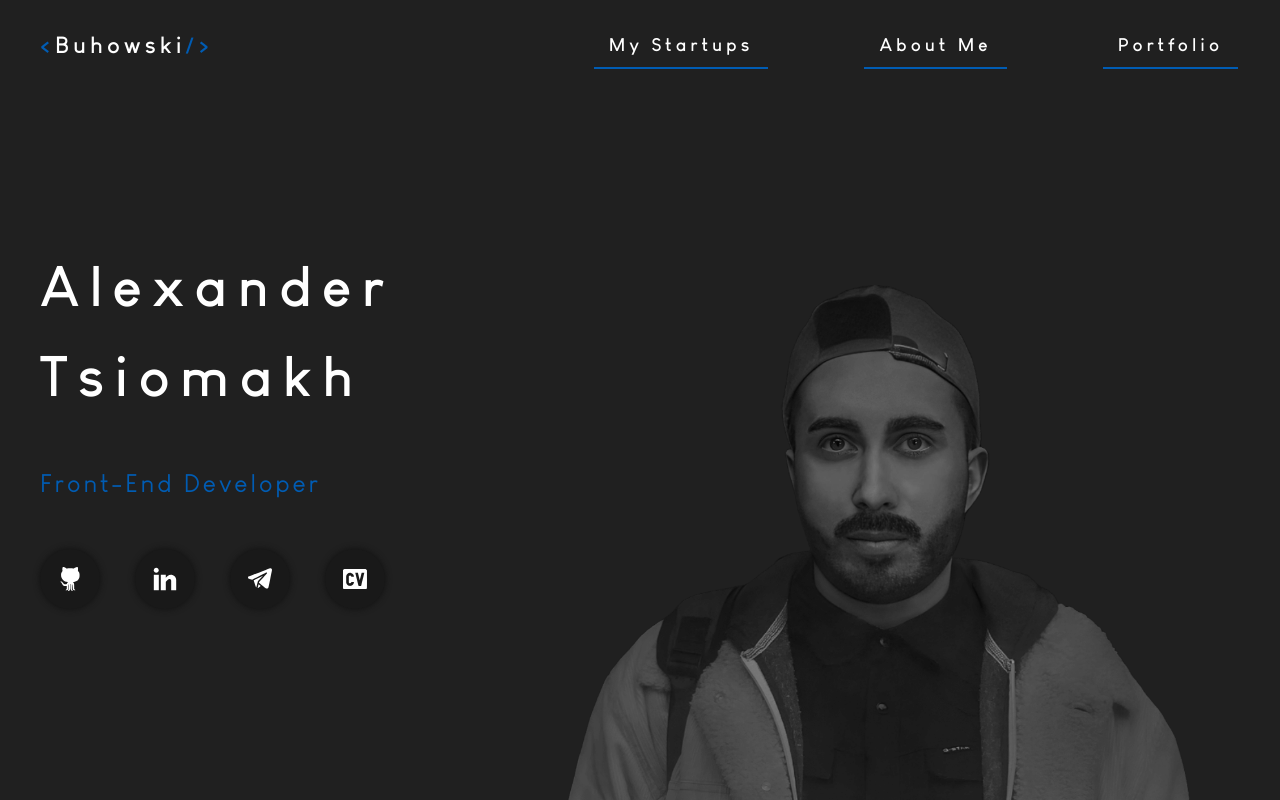
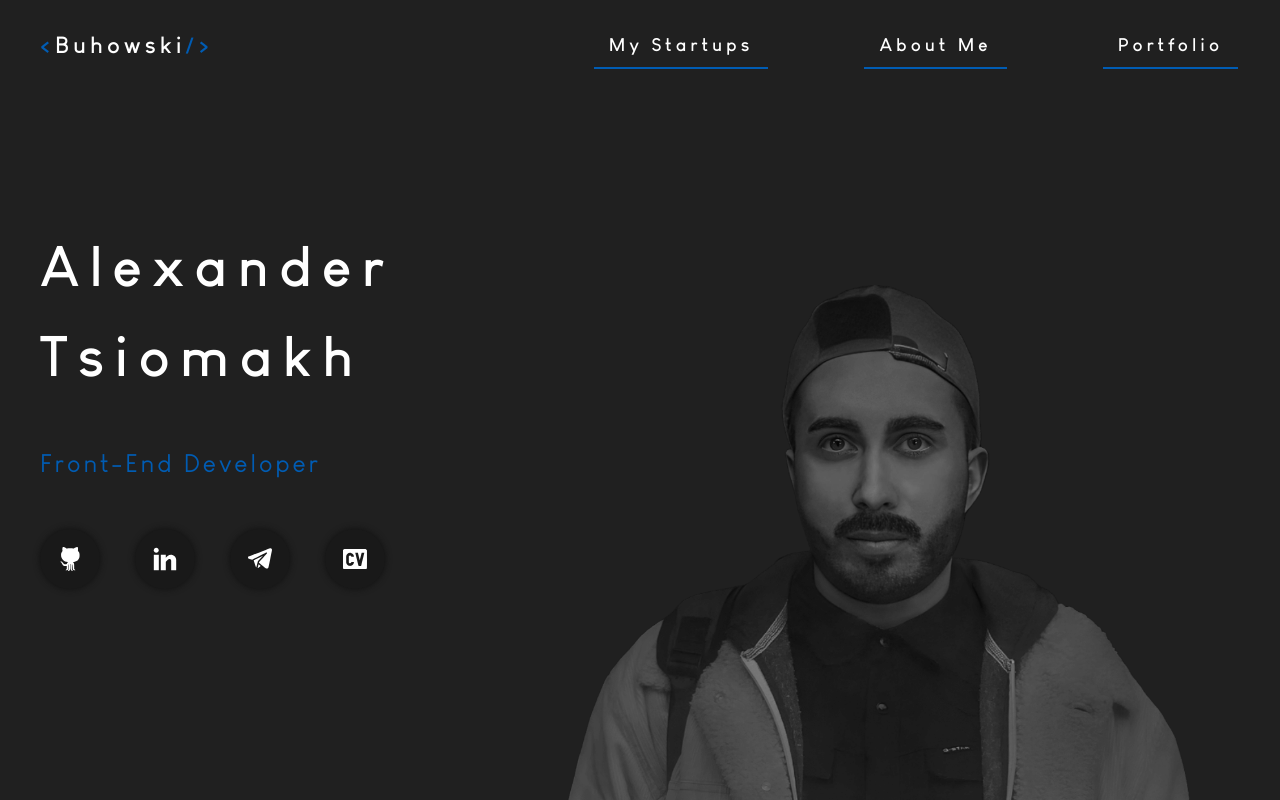
Before and after one commit to buhowski/react-typescript, a React (Create React App) app: page / in a window 1280 px wide. Built offline with nearby package versions, Linux system fonts and the light colour scheme.

Commit message:
padding name

```diff
--- a/src/pages/home/Home.scss
+++ b/src/pages/home/Home.scss
@@ -37,7 +37,7 @@
 	width: 40%;
 
 	@media screen and (max-width: 1366px) {
-		margin-bottom: 40px;
+		margin-bottom: 80px;
 	}
 
 	@include tabletSmall {
```
